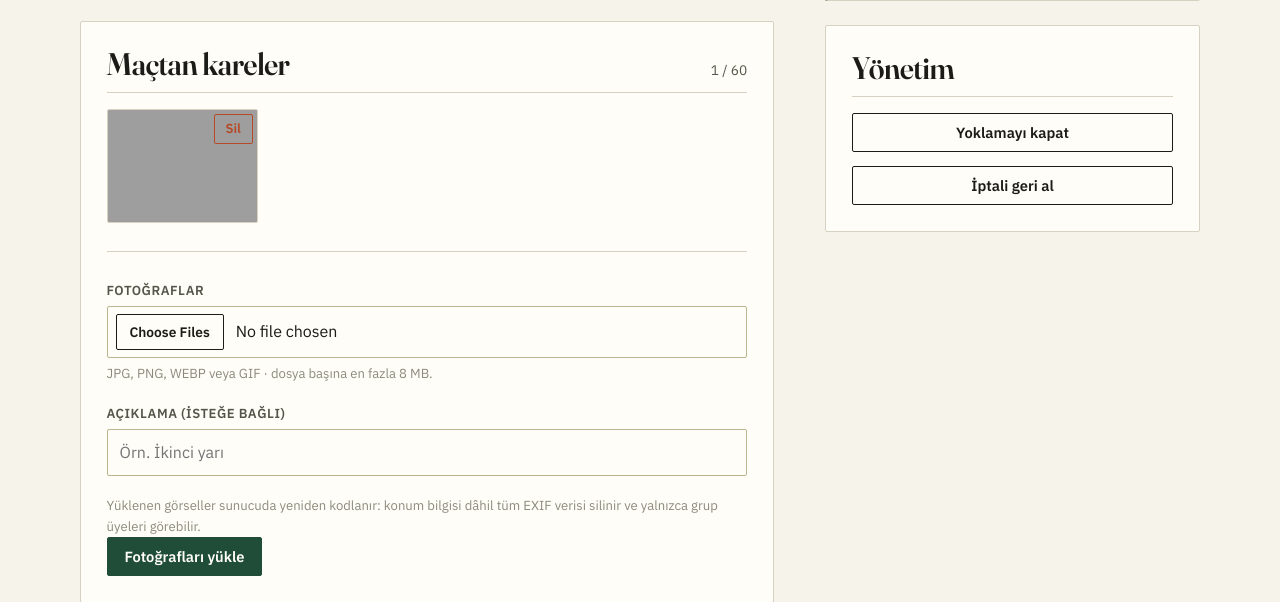
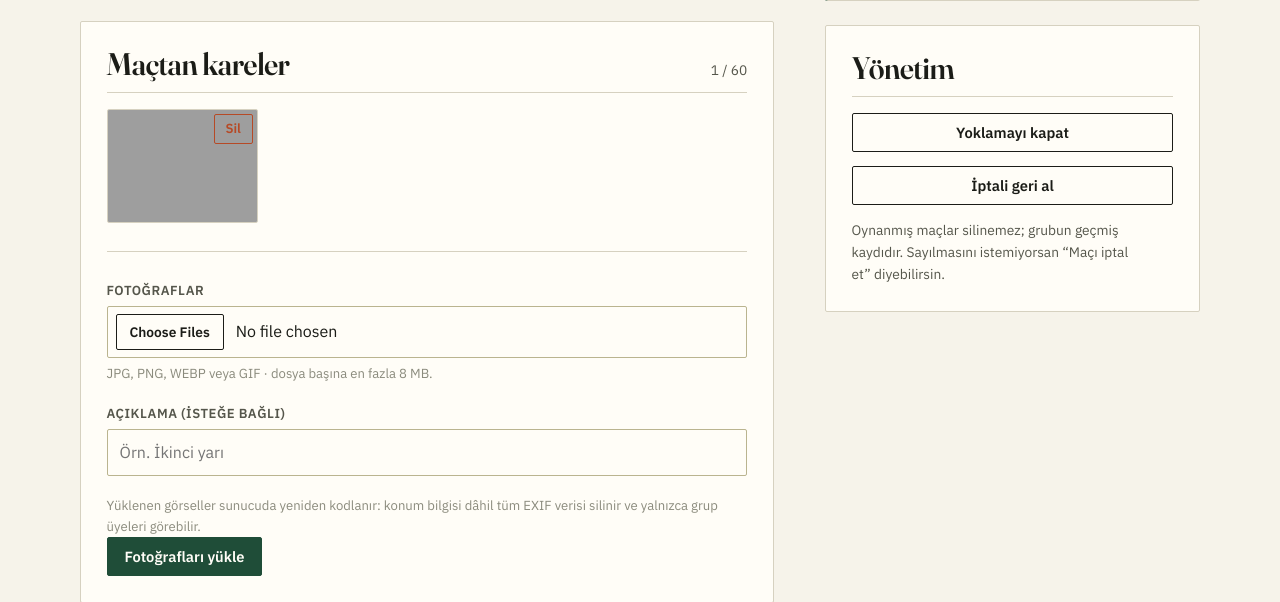
Before and after one commit to ozankaya4/halisahatakip, a Django app: page /maclar/1/ in a window 1280 px wide. Shown: the part 521-1123 px from the top of the page. Run offline with Django 5.2, Linux system fonts and the light colour scheme; a user stored in the database is signed in; tables that the repository leaves empty hold one stand-in row (values such as "Sample post"); grey boxes are pictures that could not be loaded.

Commit message:
Mac sil dugmesi mac sayfasina

```diff
--- a/templates/matches/detay.html
+++ b/templates/matches/detay.html
@@ -176,6 +176,22 @@
                 puan biriktirilemez.
               </p>
             {% endif %}
+
+            {% if not mac.gecmis_mi %}
+              <form method="post" action="{% url 'matches:sil' mac.pk %}"
+                    data-onay="Maç, yoklama yanıtları ve tüm fotoğrafları kalıcı olarak silinsin mi? Bu işlem geri alınamaz.">
+                {% csrf_token %}
+                <button class="dugme dugme-genis dugme-tehlike" type="submit">Maçı sil</button>
+              </form>
+              <p class="kucuk solgun">
+                Maç henüz oynanmadı, tamamen silinebilir.
+              </p>
+            {% else %}
+              <p class="kucuk solgun">
+                Oynanmış maçlar silinemez; grubun geçmiş kaydıdır.
+                Sayılmasını istemiyorsan “Maçı iptal et” diyebilirsin.
+              </p>
+            {% endif %}
           </div>
         </section>
       {% endif %}
```
